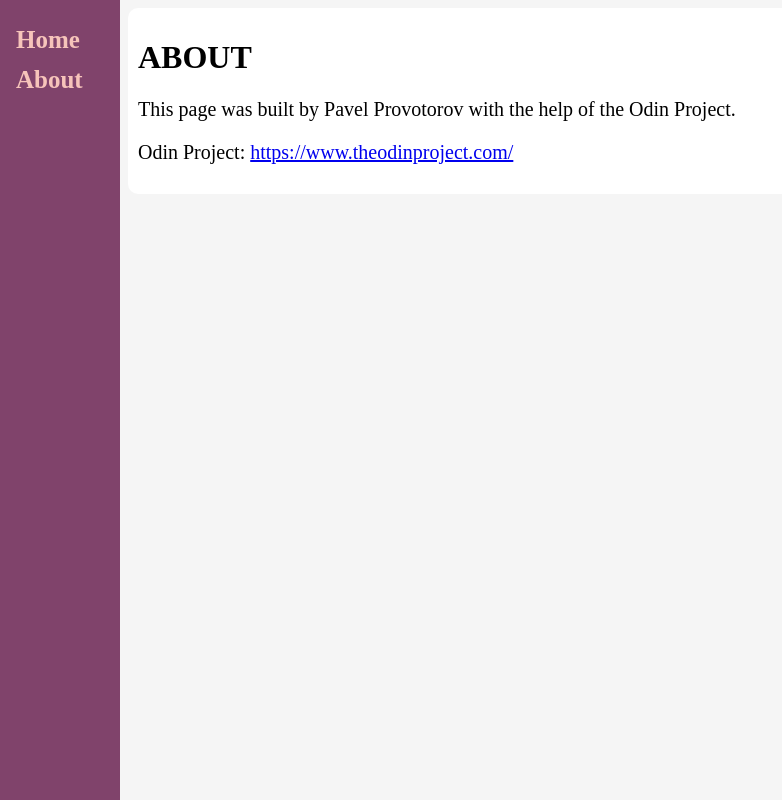
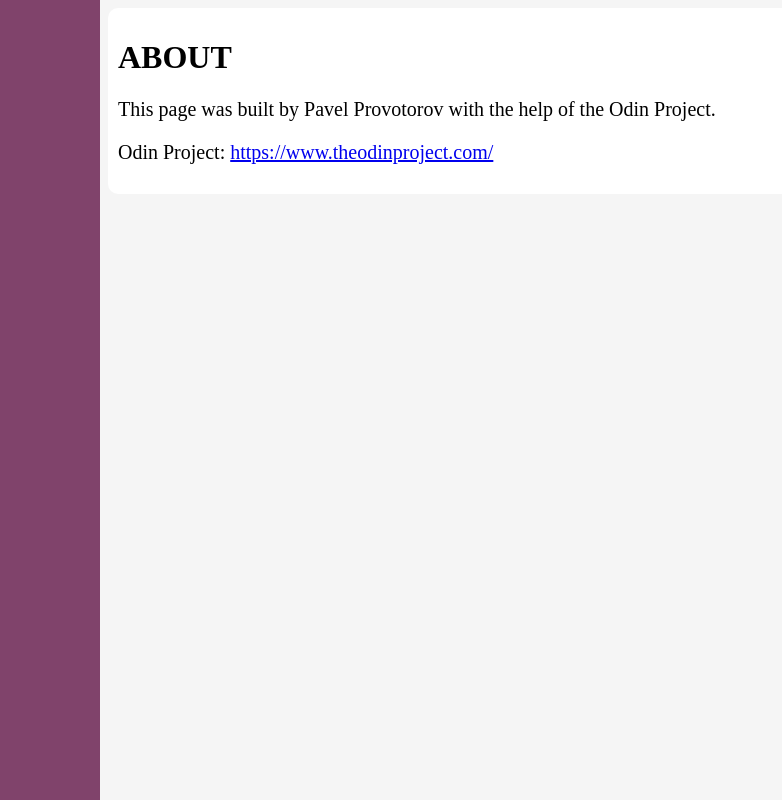
Before and after one commit to PavelProvotorov/odin-recipes, a plain HTML site: page about.html in a window 1280 px wide. Shown: the whole page, without its empty margins (0-782 px from the left). Drawn offline with Linux system fonts and the light colour scheme.

Commit message:
Added Google Icons

```diff
--- a/about.html
+++ b/about.html
@@ -5,13 +5,14 @@
 <head>
     <meta charset="UTF-8">
     <link rel="stylesheet" href="styles.css">
+    <link href="https://fonts.googleapis.com/icon?family=Material+Icons" rel="stylesheet">
     <title>About</title>
 </head>
 
 <body>
-    <div class="sidenav">
-        <a href="index.html">Home</a>
-        <a href="about.html">About</a>
+    <div class="sidenav material-icons">
+        <a href="index.html">&#xe88a</a>
+        <a href="about.html">&#xe887</a>
     </div>
     <div class="main">
         <h1>About</h1>
--- a/styles.css
+++ b/styles.css
@@ -1,6 +1,6 @@
 div.sidenav {
     height: 100%;
-    width: 120px;
+    width: 100px;
     position: fixed;
     z-index: 1;
     top: 0;
@@ -11,12 +11,13 @@ div.sidenav {
   }
 
 .sidenav a{
-    padding: 6px 8px 6px 16px;
+    padding: 8px 0px 8px 0px;
     text-decoration: none;
     display: block;
     color: #f6c4ba;
+    text-align: center;
     font-weight: bolder;
-    font-size: 25px;
+    font-size: 48px;
 }
 
 .sidenav a:hover {
@@ -26,7 +27,7 @@ div.sidenav {
 div.main{
     color: black;
     background-color: white;
-    margin-left: 120px;
+    margin-left: 100px;
     border-radius: 10px;
     padding-top: 10px;
     padding-bottom: 10px;
```
Also changed, not shown: index.html (+4 -3 lines), recipes/carbonara.html (+4 -3 lines), recipes/lasagna.html (+4 -3 lines), recipes/mashed_potatoes.html (+4 -3 lines).
